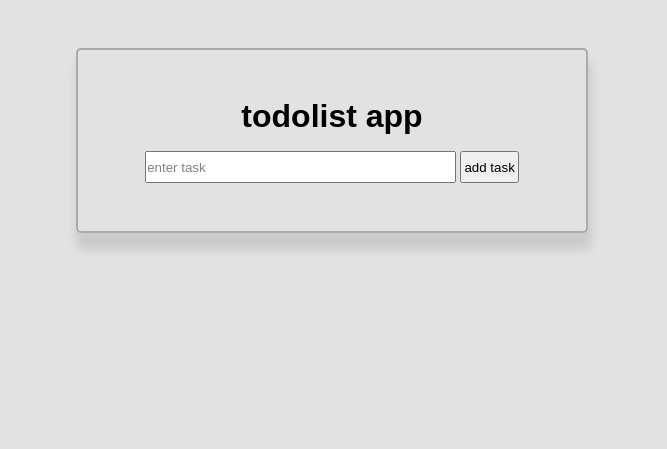
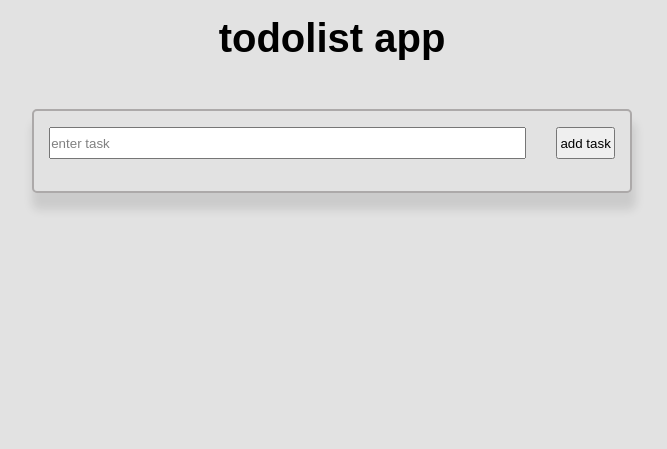
Before and after one commit to anipnwr7777/todo-app, a PHP site: page / in a window 1280 px wide. Shown: the top 449 px of the page, without its empty margins (308-975 px from the left). After the commit the page ends 210 px from the top, so only its background shows below. Run offline with PHP 8.4, Linux system fonts and the light colour scheme.

Commit message:
got h1 out of div

```diff
--- a/index.html
+++ b/index.html
@@ -9,10 +9,15 @@
 </head>
 <body>
     <main>
+        <header class="header-wrapper">
+            <h1>todolist app</h1>
+        </header>
         <div class="container">
-            <h1>todolist app</h1>
-            <input id="in" type="text" class="input" placeholder="enter task">
-            <button id="btn" class="submit-btn">add task</button>
+            <div class="wrapper-in-btn">
+                <input id="in" type="text" class="input" placeholder="enter task">
+                <button id="btn" class="submit-btn">add task</button>
+            </div>
+
             <ul class="list" id="list">
 
             </ul>
--- a/style.css
+++ b/style.css
@@ -11,10 +11,10 @@ body{
 .container{
     background-color:rgb(226, 226, 226);
     border: solid 2px rgb(172, 169, 169);
-    margin: 3rem auto;
-    width: 40%;
+    margin: 2rem auto;
+    width: 600px;
     text-align: center;
-    padding: 2rem;
+    padding: 1rem 0;
     border-radius: 5px;
     box-shadow: 2px 15px 10px 2px rgba(0, 0, 0, 0.1);
 }
@@ -25,8 +25,9 @@ h1{
 
 .input{
     height: 2rem;
-    width: 70%;
+    width: 80%;
     color: black;
+    margin: 0 0.5rem;
 }
 
 ::placeholder{
@@ -64,13 +65,13 @@ li{
     list-style: none;
 }
 
-@media (max-width: 600px){
+@media (max-width: 630px){
     .container{
         width: 95%;
     }
 }
 
-@media (min-width: 600px) and (max-width: 800px) {
+/* @media (min-width: 600px) and (max-width: 800px) {
     .container{
         width: 80%;
     }
@@ -80,7 +81,7 @@ li{
     .container{
         width: 70%;
     }
-}
+} */
 
 ul{
     /* width: 50%; */
@@ -91,3 +92,23 @@ ul{
 li{
     padding: 0.2rem 0;
 }
+
+.header-wrapper{
+    display: flex;
+    justify-content: center;
+}
+
+.header-wrapper h1{
+    font-size: 2.5rem;
+    font-weight: 700;
+}
+
+.wrapper-in-btn{
+    display: flex;
+    justify-content: space-around;
+}
+
+#btn{
+    min-width: 30px;
+    margin: 0 0.5rem ;
+}
```
